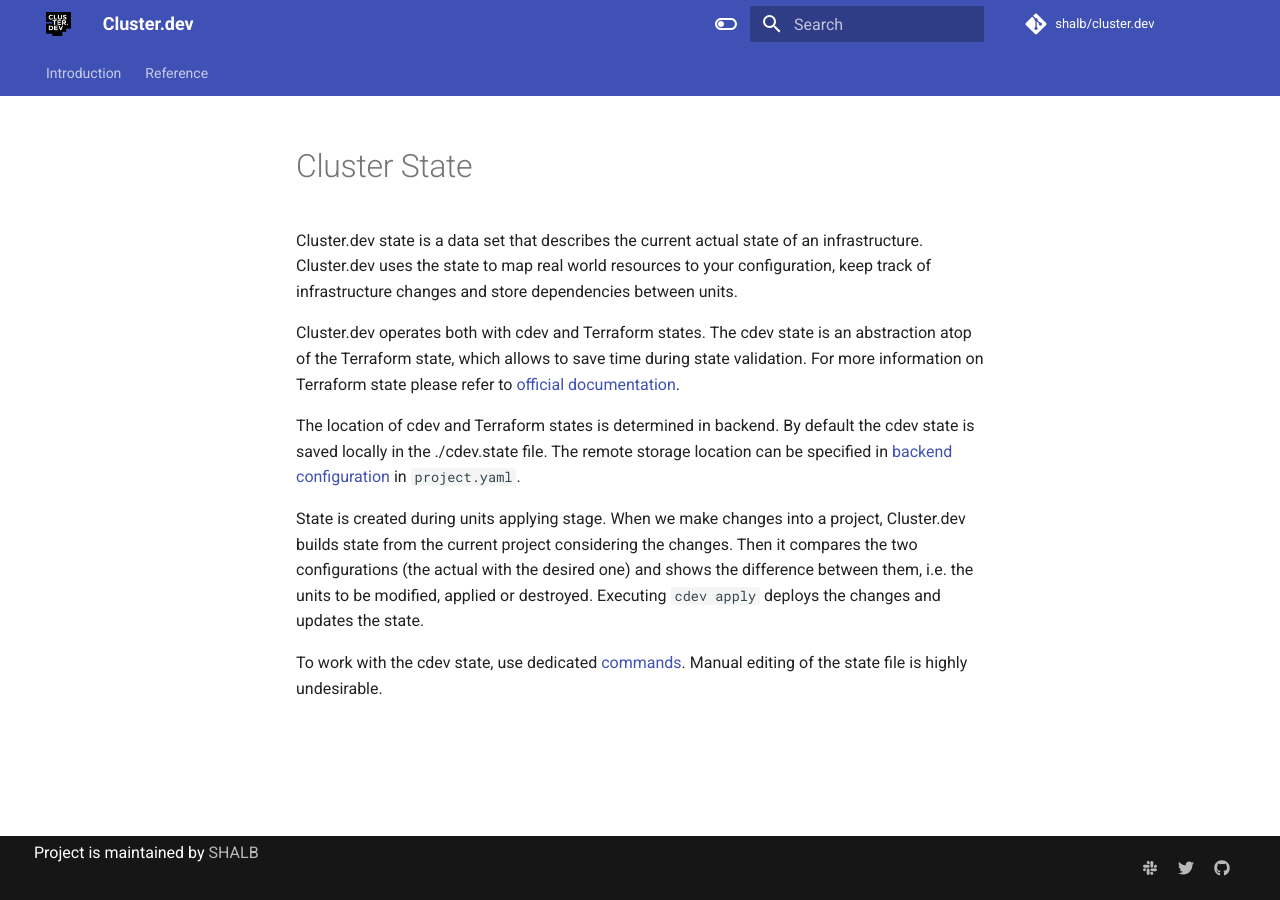
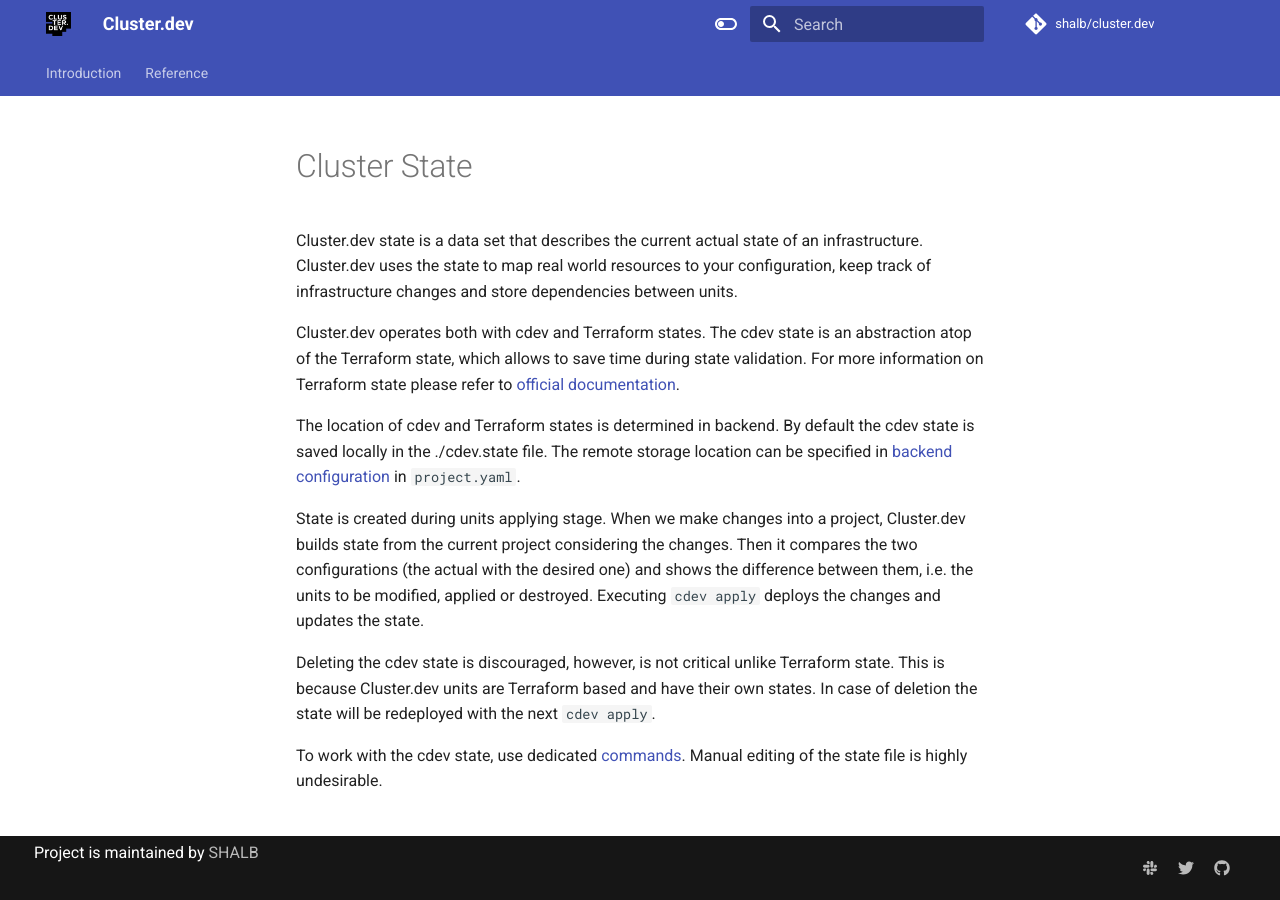
Before and after one commit to shalb/cluster.dev, an MkDocs documentation site: the page built from docs/cluster-state.md, in a window 1280 px wide. Built offline with MkDocs 1.6.1 and Material for MkDocs 9.7.7, drawn with Linux system fonts in a browser that asks for light colours; comment, search, counter and statistics services are not loaded.

Commit message:
update cluster-state.md

```diff
--- a/docs/cluster-state.md
+++ b/docs/cluster-state.md
@@ -8,4 +8,6 @@
 
 State is created during units applying stage. When we make changes into a project, Cluster.dev builds state from the current project considering the changes. Then it compares the two configurations (the actual with the desired one) and shows the difference between them, i.e. the units to be modified, applied or destroyed. Executing `cdev apply` deploys the changes and updates the state.
 
+Deleting the cdev state is discouraged, however, is not critical unlike Terraform state. This is because Cluster.dev units are Terraform based and have their own states. In case of deletion the state will be redeployed with the next `cdev apply`.
+
 To work with the cdev state, use dedicated [commands](https://docs.cluster.dev/cli-commands/). Manual editing of the state file is highly undesirable.
```
